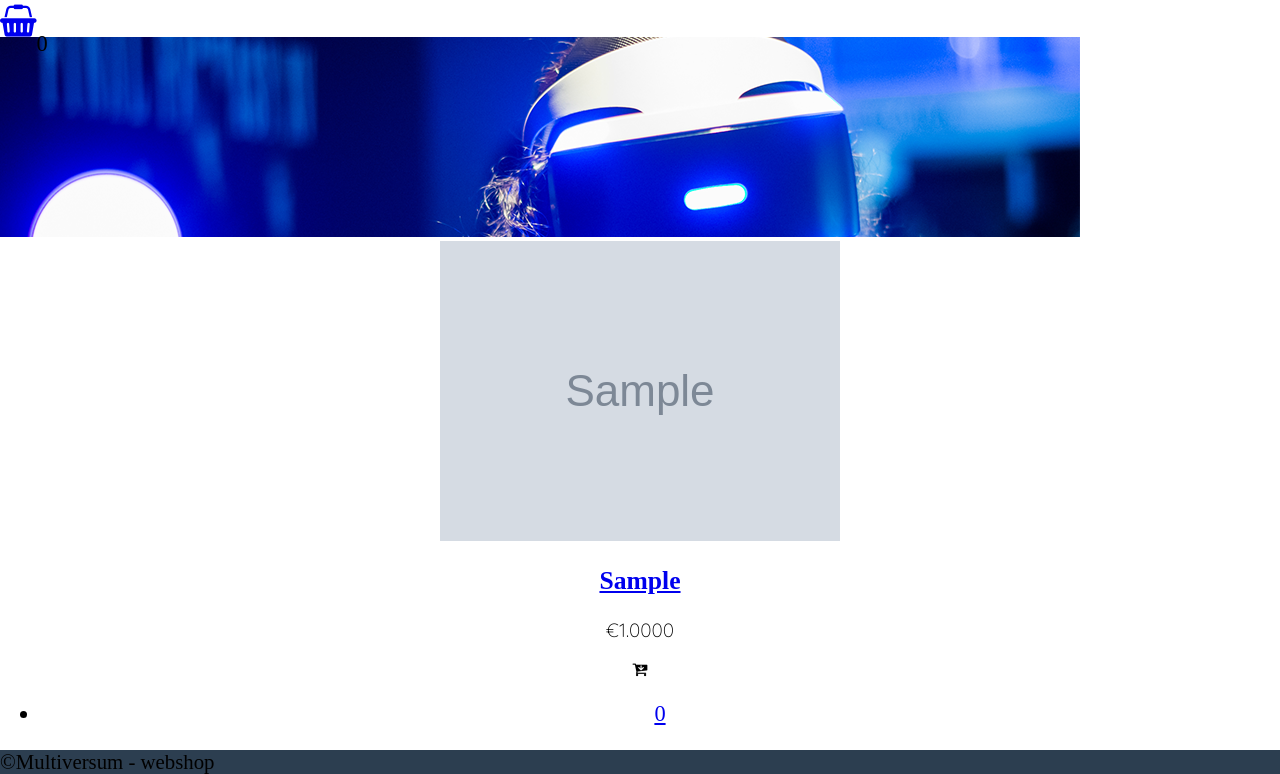
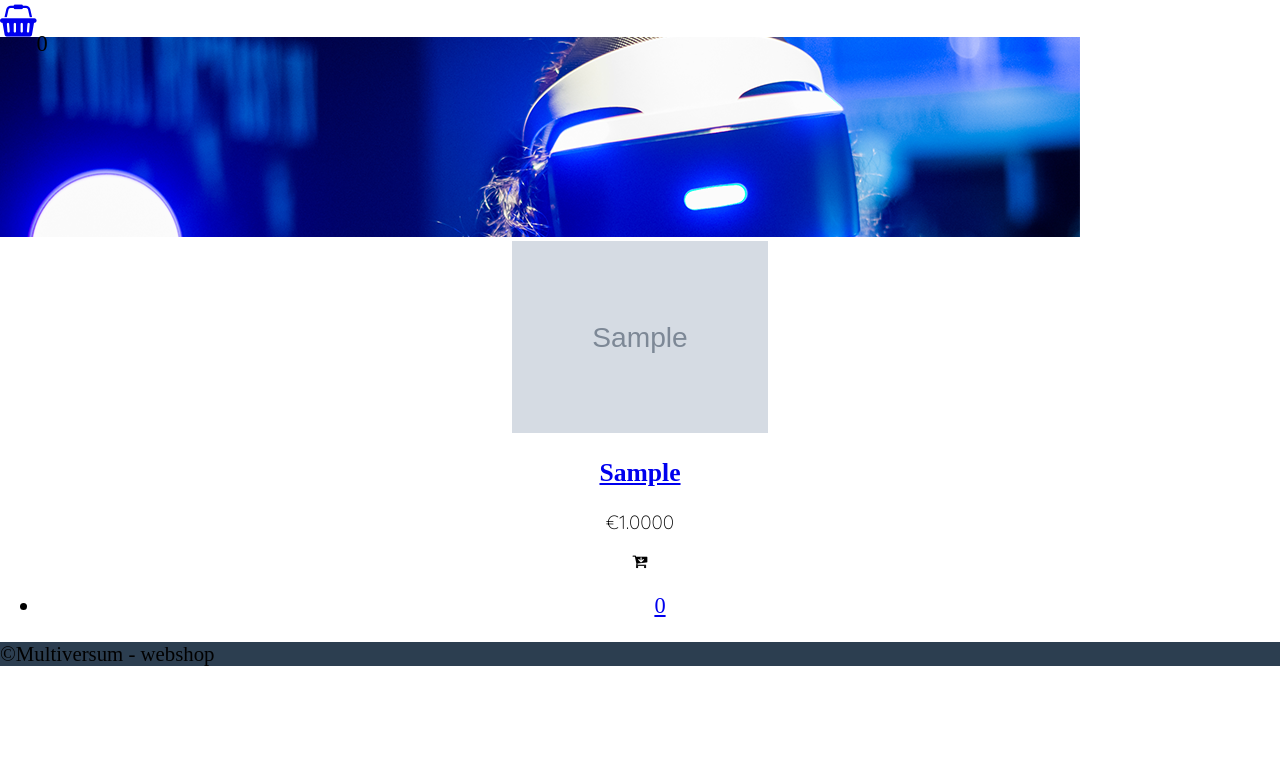
Before and after one commit to mainshooter/webshop, a PHP site: page /leerjaar2/products.php in a window 1280 px wide. Shown: the part 565-1339 px from the top of the page. After the commit the page ends 1231 px from the top, so only its background shows below. Run offline with PHP 8.4, Linux system fonts and the light colour scheme; tables that the repository leaves empty hold one stand-in row (values such as "Sample post"); grey boxes marked "Sample" are stand-in pictures.

Commit message:
Image for product style

```diff
--- a/php/classes/view.class.php
+++ b/php/classes/view.class.php
@@ -8,7 +8,9 @@
         $products .= '
         <div class="col-3 col-m-4 product">
           <a href="products.php?details=' . $key['idProduct'] . '">
-            <img class="col-12 product_img" src="' . $key['pad'] . $key['filenaam'] . '" />
+            <div class="col-12">
+              <img class="product_img" src="' . $key['pad'] . $key['filenaam'] . '" />
+            </div>
             <h2>' . $key['naam'] . '</h2>
           </a>
           <p>&euro;' . $key['prijs'] . '</p>
--- a/style/style.css
+++ b/style/style.css
@@ -132,6 +132,9 @@ nav ul ul {
   width: 6.1em;
   font-size: 0.8em;
 }
+.product_img {
+  height: 12em;
+}
 .product p {
   font-weight: lighter;
   font-size: 1.2em;
@@ -176,9 +179,14 @@ nav ul ul {
       position: relative;
       bottom: 0em;
     }
+    .product_img {
+      height: -1%;
+    }
 
 }
 @media only screen and (min-width: 600px) and (max-width: 767px) {
   /* Tablet */
-
+  .product_img {
+    height: 5em;
+  }
 }
```
